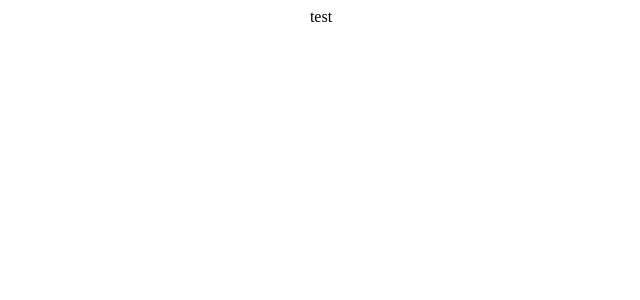
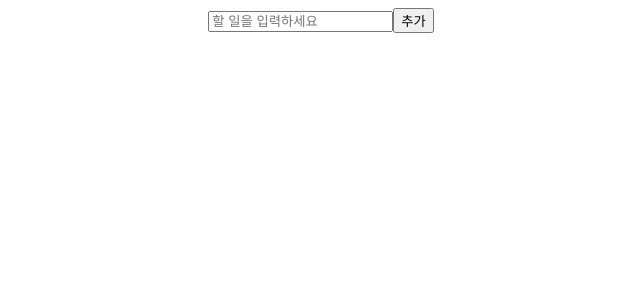
Before and after one commit to 11st-search-lab/mobx-todo, a React (Create React App) app in the folder mobx-todo/: page / in a window 1280 px wide. Shown: the top 300 px of the page, without its empty margins (319-959 px from the left). Built offline with nearby package versions, Linux system fonts and the light colour scheme.

Commit message:
feat: MainPage 추가

```diff
--- a/mobx-todo/src/App.tsx
+++ b/mobx-todo/src/App.tsx
@@ -1,7 +1,11 @@
 import "./App.css";
-
+import Main from "./pages/Main";
 function App() {
-  return <div className="App">test</div>;
+  return (
+    <div className="App">
+      <Main />
+    </div>
+  );
 }
 
 export default App;
--- a/mobx-todo/src/pages/Main.tsx
+++ b/mobx-todo/src/pages/Main.tsx
@@ -2,7 +2,12 @@ import TodoList from "../components/TodoList";
 import TodoInput from "../components/TodoInput";
 
 const Main = () => {
-  return <div></div>;
+  return (
+    <>
+      <TodoInput />
+      <TodoList />
+    </>
+  );
 };
 
 export default Main;
```
